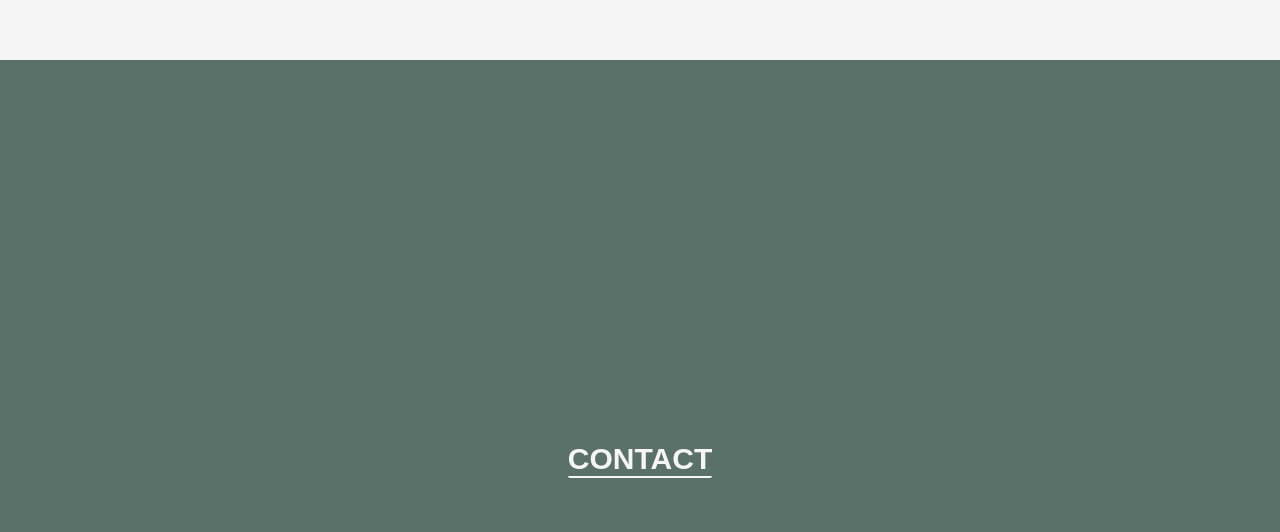
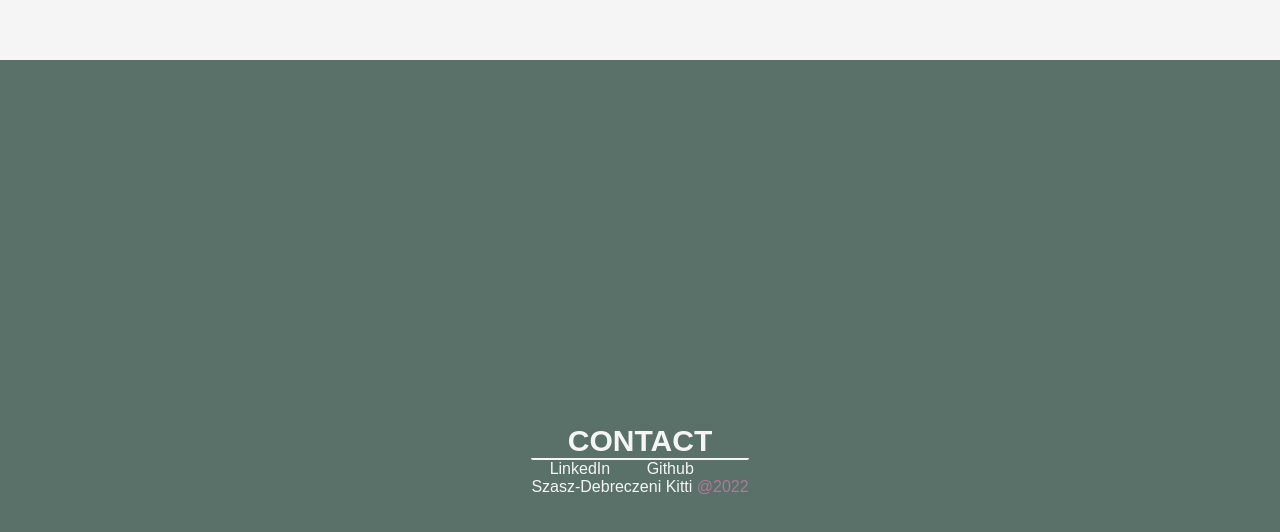
Before and after one commit to Kidti/my-portfolio-page, a React (Create React App) app: page / in a window 1280 px wide. Shown: the part 1940-2472 px from the top of the page. Built offline with nearby package versions, Linux system fonts and the light colour scheme.

Commit message:
contactPage

```diff
--- a/src/components/contact/Contact.css
+++ b/src/components/contact/Contact.css
@@ -25,5 +25,9 @@
     height: 70px;
 
     margin-top: 300px;
+}
 
+.social-icons{
+    display: flex;
+    justify-content: space-around;
 }
--- a/src/components/contact/Contact.js
+++ b/src/components/contact/Contact.js
@@ -7,6 +7,12 @@ const Contact = ({scrollToTop, showButton}) => {
       <div className="contact-box">
         <h2 id="contact">Contact</h2>
         {showButton && <img onClick={scrollToTop} src={arrow} alt="up-arrow" />}
+        <div className="social-icons">
+          <p>LinkedIn</p>
+          <p>Github</p>
+          <p></p>
+        </div>
+        <p>Szasz-Debreczeni Kitti <span style={{color:"var(--operamauve)"}}>@2022</span></p>
       </div>
     </div>
   );
```
